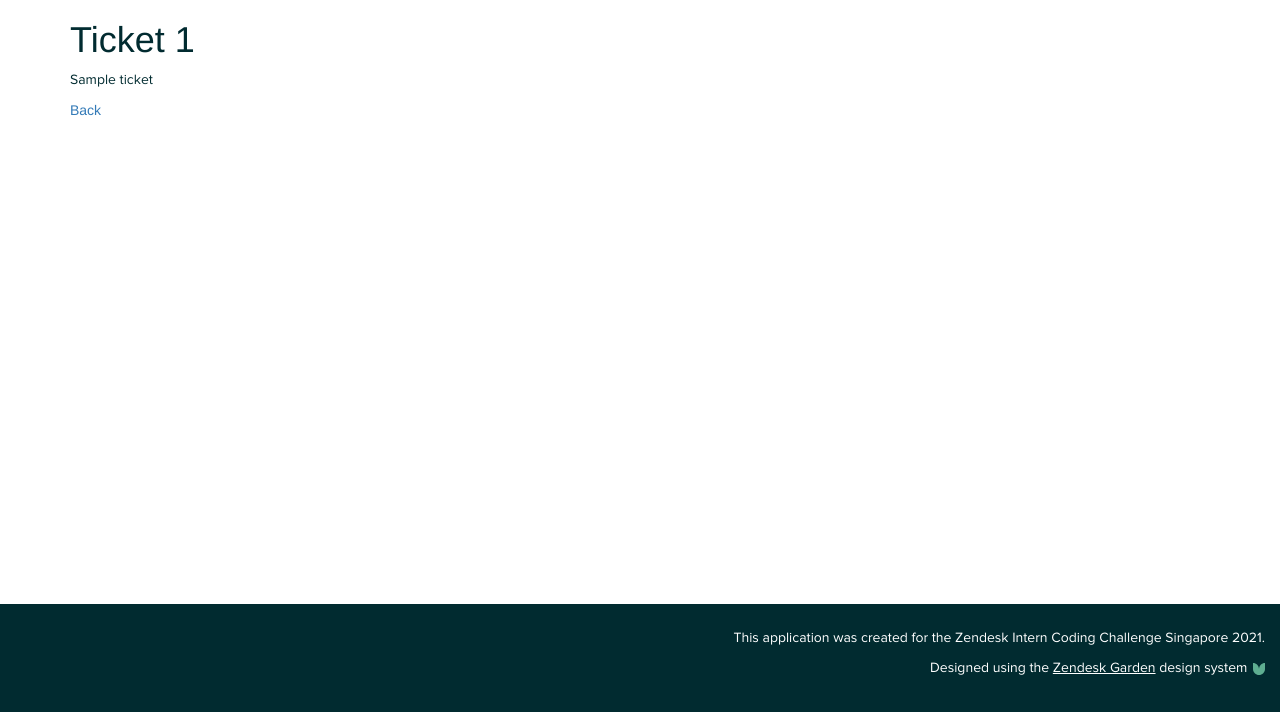
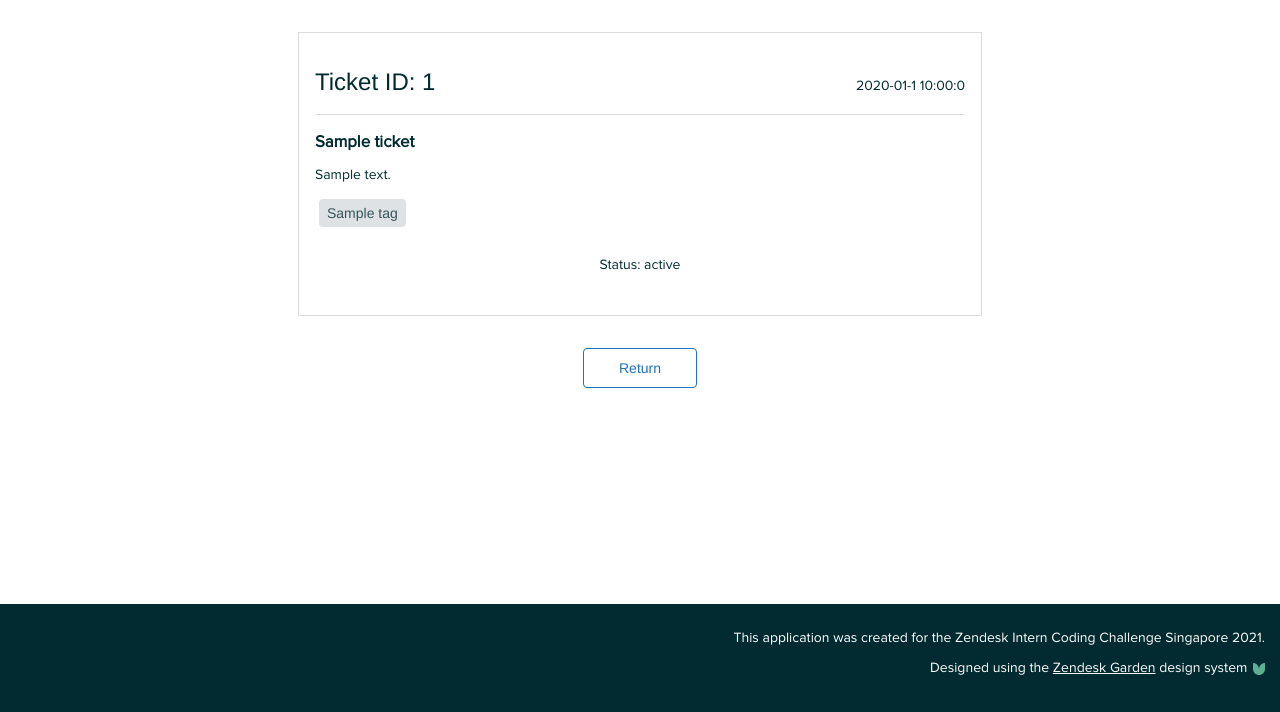
Before and after one commit to limjunan/Ticket-Viewer, a Flask app: template app/templates/ticket.html in a window 1280 px wide. Shown: the part 88-800 px from the top of the page. Run offline with Flask 2, Linux system fonts and the light colour scheme; the template is opened without the code that fills it: most values are stand-ins (such as "Sample title", 1, 10 or a date in 2020); some libraries are stand-ins or nearby versions.

Commit message:
style: styled ticket.html individual tickets

```diff
--- a/app/app.py
+++ b/app/app.py
@@ -33,7 +33,7 @@ def authenticate():
 
         # error handling for down api
         if API_URL.checkAPIState(API_URL.getSubdomainURL(session['client_url'])) is None:
-            flash('<b>Error</b></br> API is down', 'error')
+            flash('<b>Error</b></br> Either the API is down, or you could not be authenticated', 'error')
             return render_template('authenticate.html', form=AuthenticationForm(), title='Authentication')
 
         # get authorization code
@@ -55,7 +55,7 @@ def authenticate():
             session['access_token'] = accessTokenJSON['access_token']
             return(redirect(url_for('listTickets')))
         else:
-            flash('<b>Error</b></br> invalid client secret', 'error')
+            flash('<b>Error</b></br> Invalid client secret', 'error')
             return render_template('authenticate.html', form=AuthenticationForm(), title='Authentication')
 
     return render_template('authenticate.html', form=authenticationForm, title='Authentication')
@@ -69,7 +69,7 @@ def listTickets():
     if ticket_count: # ticket count error handling
         session['ticket_count'] = ticket_count
     else:
-        flash('<b>Error</b></br> unable to retrieve ticket count', 'error')
+        flash('<b>Error</b></br> Unable to retrieve ticket count', 'error')
 
     # pagination when retrieving tickets
     if request.args.get('next'):
@@ -106,10 +106,10 @@ def displayTicket():
             print(ticket)
             return render_template('ticket.html', ticket=ticket, title='ticket')
         else:
-            flash('<b>Error</b></br> access code', 'error')
+            flash('<b>Error</b></br> Invalid access code', 'error')
             return redirect(url_for('authenticate'))
     else:
-        flash('<b>Error</b></br> access code', 'error')
+        flash('<b>Error</b></br> Invalid access code', 'error')
         return redirect(url_for('authenticate'))
 
 
--- a/app/static/styles.css
+++ b/app/static/styles.css
@@ -174,3 +174,49 @@ td, th {
 .pagination-scroller:hover {
     background-color: #e9ebed;
 }
+
+/* Ticket */
+.ticket {
+    border: 1px solid #d8dcde;
+    padding: 16px;
+    margin: 32px auto;
+    width: 60%;
+}
+.ticket-header {
+    border-bottom: 1px solid #d8dcde;
+    padding-bottom: 8px;
+    display: flex;
+    justify-content: space-between;
+    align-items: baseline;
+}
+.ticket-body {
+    padding-top: 16px;
+}
+#ticket-subject {
+    font-size: 120%;
+    font-weight: 600;
+}
+.ticket-tags {
+    display: flex;
+}
+.ticket-tag {
+    border-radius: 4px;
+    background-color: #d8dcde;
+    padding: 4px 8px;
+    margin: 4px;
+    opacity: 0.8
+}
+.ticket-back-btn-wrapper {
+    padding-bottom: 32px;
+    display: flex;
+    justify-content: center;
+}
+#ticket-back-btn {
+    width: 10%;
+    color: #1f73b7;
+    background-color: transparent;
+    border: 1px solid #1f73b7;
+}
+#ticket-back-btn:hover {
+    background-color: #edf7ff;
+}
--- a/app/templates/ticket.html
+++ b/app/templates/ticket.html
@@ -2,14 +2,31 @@
 {% block content %}
 
 <div>
-    <h1>Ticket {{ ticket['id'] }}</h1>
-    <p>{{ ticket.subject }}</p>
+    <div class='ticket'>
+        <div class='ticket-header'>
+            <h3>Ticket ID: {{ ticket.id }}</h3>
+            <p>{{ ticket.updated_at[:-10] }} {{ ticket.updated_at[11:-1] }}</p>
+        </div>
+        <div class='ticket-body'>
+            <p id='ticket-subject'>{{ ticket.subject }}</p>
+            <p>{{ ticket.description }}</p>
+            <div class='ticket-tags'>
+                {% for tag in ticket.tags %}
+                <span class='ticket-tag'>{{ tag }}</span>
+                {% endfor %}
+            </div>
+            <p class='ticket-status ticket-status-{{ticket.status}}' style='margin: 16px 4px;'>Status: {{ ticket.status }}</p>
+        </div>
+    </div>
 
+
+    <div class='ticket-back-btn-wrapper'>
     {% if session['current_page'] %}
-        <a href='{{ url_for("listTickets", prev=session["current_page"]) }}'>Back</a>
+        <a class='c-btn' id='ticket-back-btn' href='{{ url_for("listTickets", prev=session["current_page"]) }}'>Return</a>
     {% else %}
-        <a href='{{ url_for("listTickets") }}'>Back</a>
+        <a class='c-btn' id='ticket-back-btn' href='{{ url_for("listTickets") }}'>Return</a>
     {% endif %}
+    </div>
 </div>
 
 {% endblock %}
```
